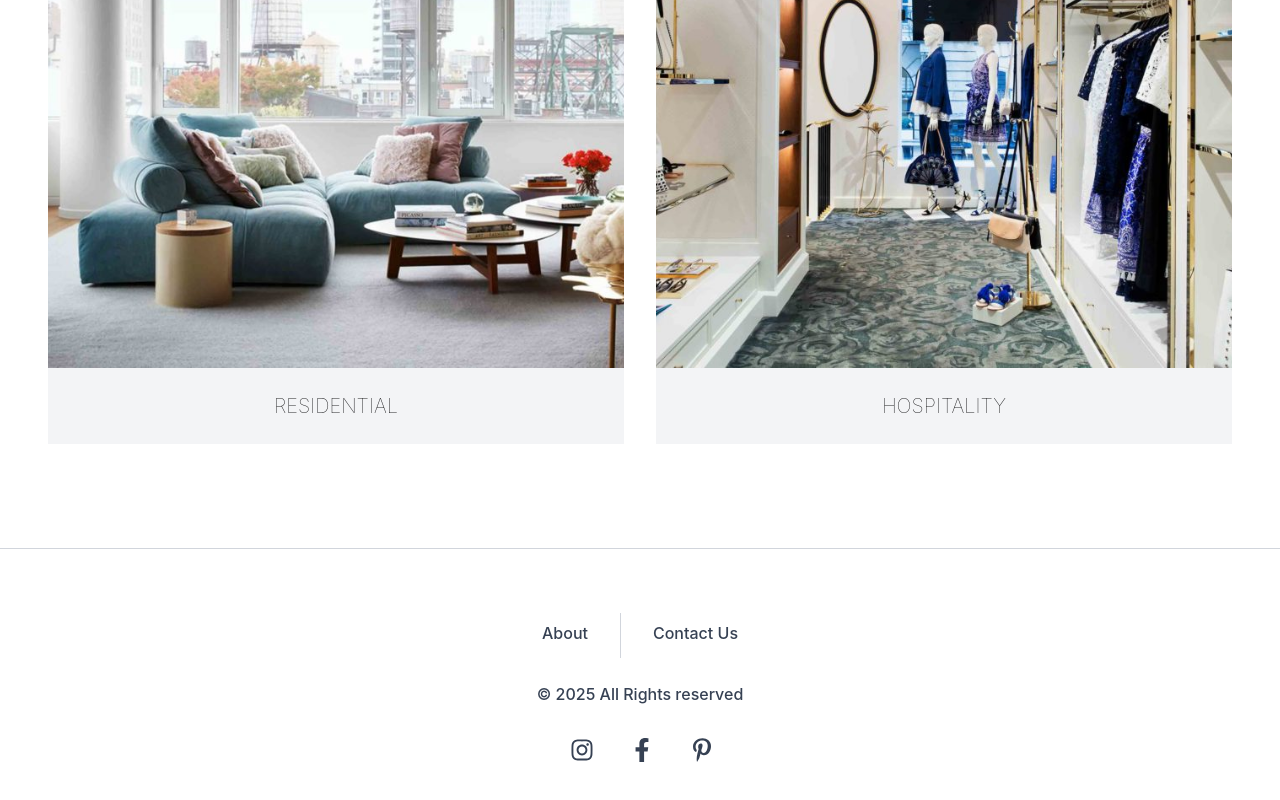
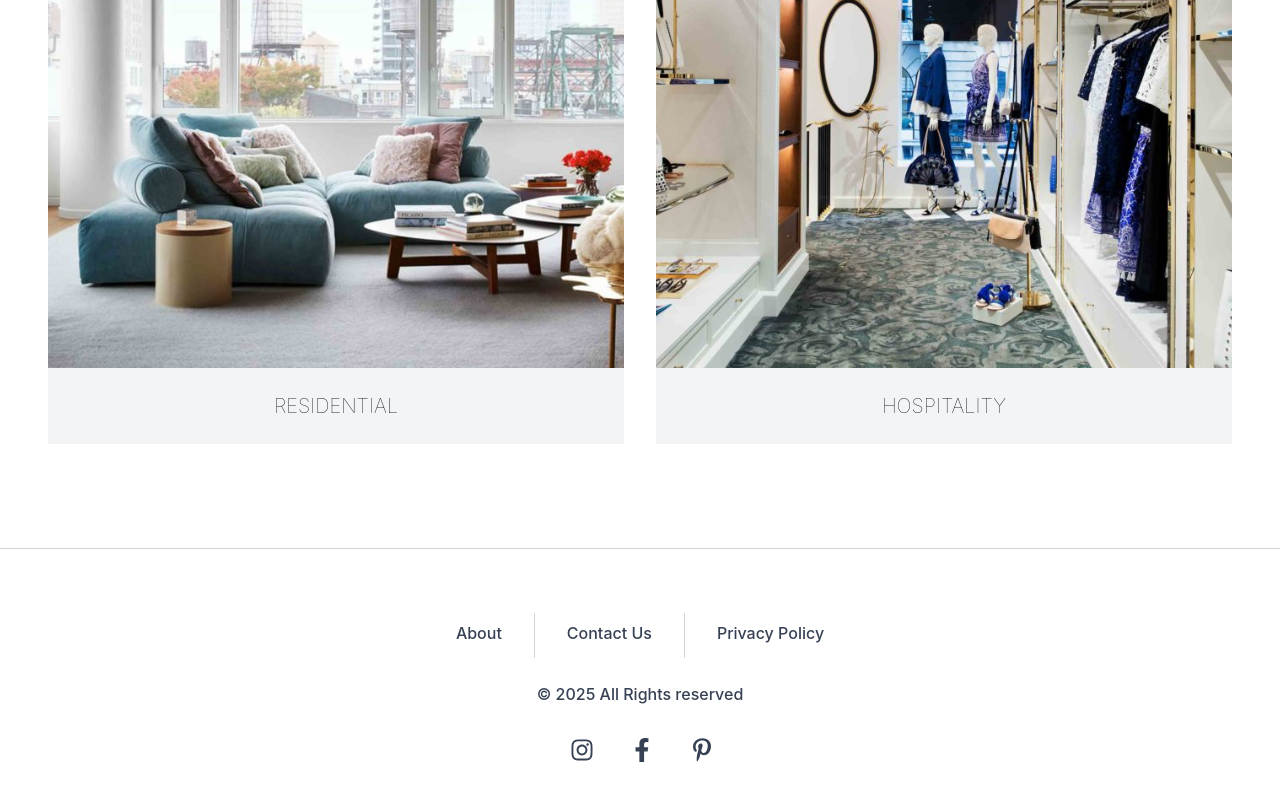
Before and after one commit to taljsl/sacco-carpet-2, a React (Vite) app: page / in a window 1280 px wide. Shown: the part 1234-2034 px from the top of the page. Built offline with nearby package versions, Linux system fonts and the light colour scheme; no server answers.

Commit message:
Added Privacy Policy link to footer, no policy page in place as I don't have one for sacco

```diff
--- a/src/components/Footer.tsx
+++ b/src/components/Footer.tsx
@@ -9,11 +9,12 @@ import {
 
 export default function Footer() {
   return (
-
     <>
-      <Separator orientation='horizontal' className='mb-4 w-auto h-px bg-gray-300 mt-20'/>
+      <Separator
+        orientation="horizontal"
+        className="mb-4 w-auto h-px bg-gray-300 mt-20"
+      />
       <footer className="flex flex-col py-12">
-
         {/* Navigation Links Row */}
         <div className="row">
           <div className="flex justify-center flex-col sm:flex-row col">
@@ -43,6 +44,21 @@ export default function Footer() {
                   (212) 226-4344
                 </HoverCardContent>
               </HoverCard>
+              <Separator
+                orientation="vertical"
+                className="mx-4 h-auto w-px bg-gray-300"
+              />
+            </div>
+
+            <div className="flex justify-center">
+              <Link
+              // replace with a privacy policy link if one is made
+                to="/"
+                className="font-medium text-gray-700 hover:text-gray-900 px-4 py-2 transition-colors"
+                style={{ height: '45px' }}
+              >
+                Privacy Policy
+              </Link>
             </div>
           </div>
         </div>
--- a/src/routes/index.tsx
+++ b/src/routes/index.tsx
@@ -12,7 +12,7 @@ function App() {
       <div className="bg-white">
         <div className="w-screen h-auto overflow-hidden leading-none mx-auto">
           <video
-            src="https://prod-sacco.s3.amazonaws.com/video/sacco-video-header-v2.mp4?X-Amz-Content-Sha256=UNSIGNED-PAYLOAD&X-Amz-Algorithm=AWS4-HMAC-SHA256&X-Amz-Credential=AKIARBILXDGNIVPQ2CP3%2F20250529%2Fus-east-1%2Fs3%2Faws4_request&X-Amz-Date=20250529T001040Z&X-Amz-SignedHeaders=host&X-Amz-Expires=86400&X-Amz-Signature=5d77184fc1a0b7a930a04d82f2945c7982adb2ea5c48508b3f6f0bcaa701bb52"
+            src="https://prod-sacco.s3.amazonaws.com/video/sacco-video-header-v2.mp4?X-Amz-Content-Sha256=UNSIGNED-PAYLOAD&X-Amz-Algorithm=AWS4-HMAC-SHA256&X-Amz-Credential=AKIARBILXDGNIVPQ2CP3%2F20250605%2Fus-east-1%2Fs3%2Faws4_request&X-Amz-Date=20250605T204457Z&X-Amz-SignedHeaders=host&X-Amz-Expires=86400&X-Amz-Signature=be6382ebd21f9a0322f30791800bd2b8bfe05a2525ea958a98a078c61f1c4d4e"
             className="w-full h-auto p-1"
             autoPlay
             loop
```
Lines whose indentation alone changed are shown as unchanged.
